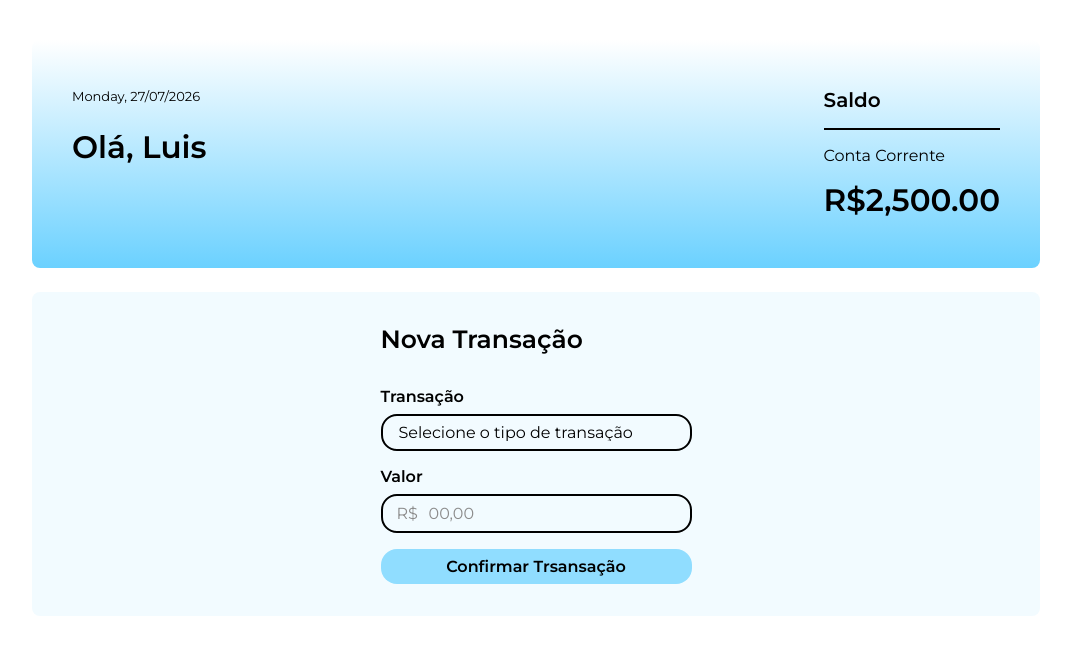
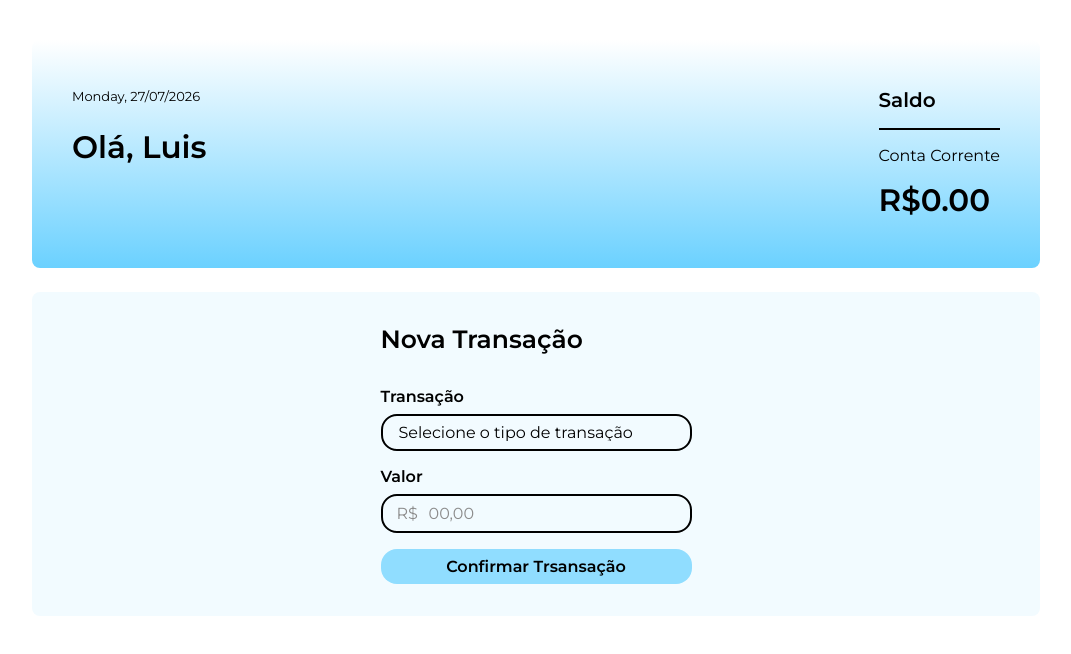
Before and after one commit to martinssluis/AnyBank, an Angular app in the folder anybank/: page / in a window 1280 px wide. Shown: the top 654 px of the page, without its empty margins (104-1175 px from the left). Built offline with nearby package versions, Linux system fonts and the light colour scheme.

Commit message:
feat(conta.component.html):  adiciona binding(valor dinamico) de saldo ao componente app-conta

```diff
--- a/anybank/src/app/components/banner/conta/conta.component.html
+++ b/anybank/src/app/components/banner/conta/conta.component.html
@@ -2,5 +2,5 @@
   <h2 class="titulo">Saldo</h2>
   <div class="divisoria"></div>
   <span class="tipo-conta">Conta Corrente</span>
-  <span class="saldo">{{ 2500 | currency:"BRL" }}</span>
+  <span class="saldo">{{ saldo() | currency:"BRL" }}</span>
 </section>
```
